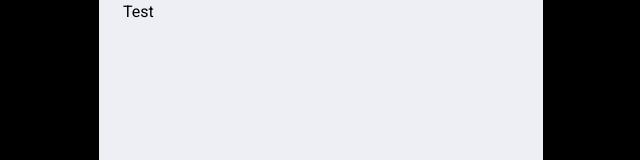
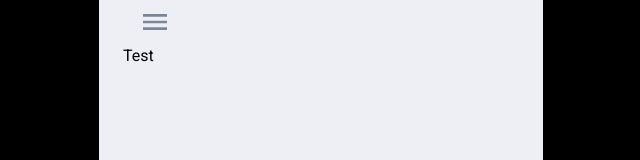
Before and after one commit to Blockchain-zen-Ethereum/TreasureHunt, a Next.js app in the folder Frontend/: page / in a window 1280 px wide. Shown: the top 160 px of the page, without its empty margins (319-959 px from the left). Built offline with nearby package versions, Linux system fonts and the light colour scheme.

Commit message:
feature: 1. modified theme setting 2. add Meun header

```diff
--- a/Frontend/package.json
+++ b/Frontend/package.json
@@ -11,6 +11,7 @@
   "dependencies": {
     "@emotion/react": "^11.10.6",
     "@emotion/styled": "^11.10.6",
+    "@mui/icons-material": "^5.11.16",
     "@mui/material": "^5.12.1",
     "@types/node": "18.15.13",
     "@types/react": "18.0.37",
--- a/Frontend/src/components/BaseLayout.tsx
+++ b/Frontend/src/components/BaseLayout.tsx
@@ -1,5 +1,6 @@
 import { useEffect, useState } from "react";
-import { Container, Box } from "@mui/material";
+import { Container, Box, IconButton, Button } from "@mui/material";
+import MenuIcon from "@mui/icons-material/Menu";
 
 export default function BaseLayout({
   children,
@@ -14,9 +15,35 @@ export default function BaseLayout({
 
   return (
     <main
-      style={{ width: "100vw", height: "100vh", backgroundColor: "#000000" }}
+      style={{
+        width: "100vw",
+        height: "100vh",
+        backgroundColor: "#000000",
+      }}
     >
       <Container maxWidth="xs" sx={{ height: `${innerHeight ?? "100vh"}` }}>
+        <Box
+          sx={{
+            width: "100%",
+            // height: "2.5rem",
+            paddingX: "1rem",
+            paddingY: "0.375rem",
+          }}
+        >
+          <IconButton
+            aria-label="menu"
+            // disabled
+            sx={{
+              color: "#7B869A",
+              width: "2rem",
+              height: "2rem",
+              padding: 0,
+              margin: 0,
+            }}
+          >
+            <MenuIcon sx={{ fontSize: "2rem" }} />
+          </IconButton>
+        </Box>
         {children}
       </Container>
     </main>
--- a/Frontend/src/theme/index.ts
+++ b/Frontend/src/theme/index.ts
@@ -16,16 +16,24 @@ const theme = createTheme({
       styleOverrides: {
         "*": {
           overflow: "hidden",
-          magin: 0,
+          margin: 0,
           padding: 0,
+          boxSizing: "border-box",
+        },
+      },
+    },
+    MuiContainer: {
+      styleOverrides: {
+        root: {
           backgroundColor: "#EDEFF5",
+          padding: 0,
         },
       },
     },
   },
   palette: {
     primary: {
-      main: "#EDEFF5",
+      main: "#000000",
     },
     secondary: {
       main: "#19857b",
```
Also changed, not shown: 1 other file (tests, documents, lock files or other folders).
